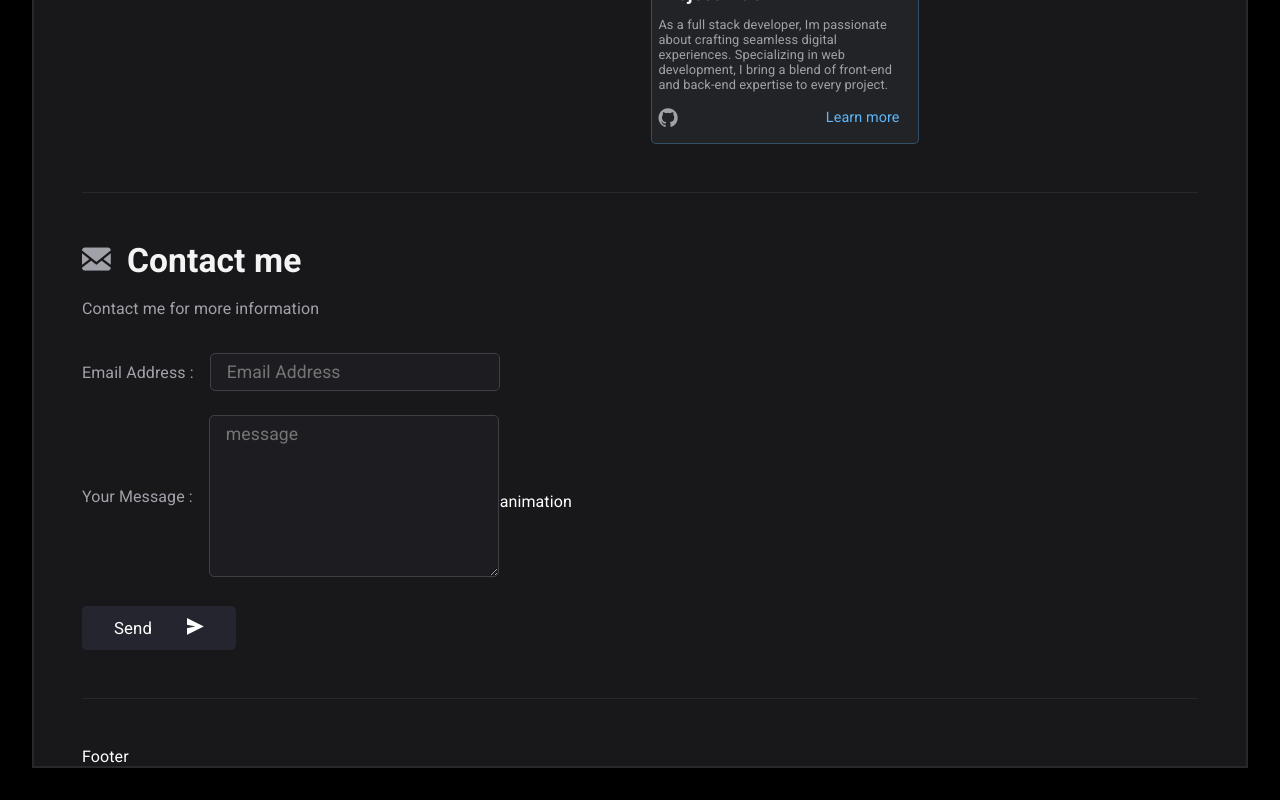
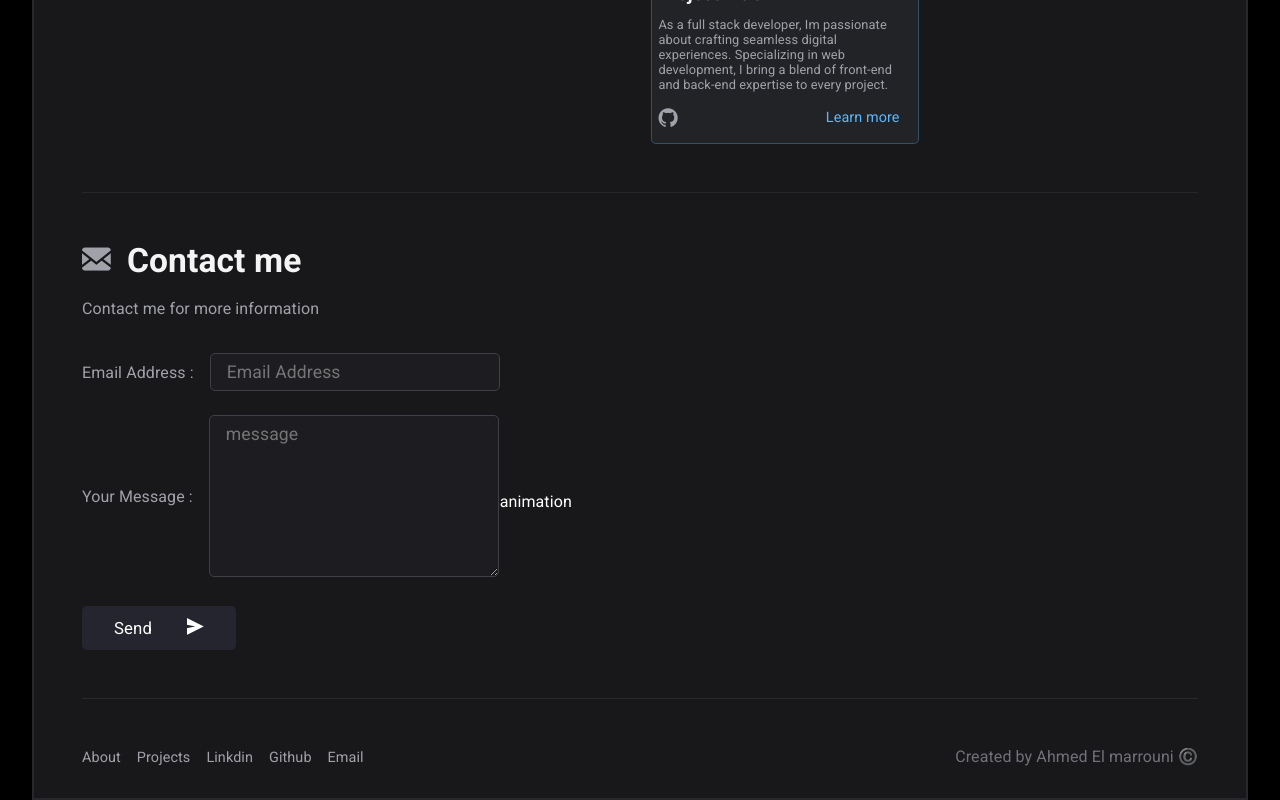
Before and after one commit to Ahmed-elmarrouni/myPortfolio, a React (Vite) app: page / in a window 1280 px wide. Shown: the part 1627-2427 px from the top of the page. Before the commit the page ends 2395 px from the top, so only its background shows below. Built offline with nearby package versions, Linux system fonts and the light colour scheme.

Commit message:
Added Footer section to portfolioio

```diff
--- a/src/components/1-header/Header.jsx
+++ b/src/components/1-header/Header.jsx
@@ -41,8 +41,7 @@
                     <div className="fixed">
                         <ul className='modal'>
                             <li>
-                                <button className='icon-close-outline' onClick={() => { setShowModal(false) }}>
-                                </button>
+                                <button className='icon-close-outline' onClick={() => { setShowModal(false) }}></button>
                             </li>
 
                             <li>
--- a/src/components/5-footer/Footer.jsx
+++ b/src/components/5-footer/Footer.jsx
@@ -4,8 +4,16 @@
     return (
         <>
 
-            <footer>
-                Footer
+            <footer className="flex">
+                <ul className="flex">
+                    <li><a href="">About</a></li>
+                    <li><a href="">Projects</a></li>
+                    <li><a href="">Linkdin</a></li>
+                    <li><a href="">Github</a></li>
+                    <li><a href="">Email</a></li>
+                </ul>
+
+                <p>Created by Ahmed El marrouni  ©️ </p>
             </footer>
         </>
     )
--- a/src/components/5-footer/footer.css
+++ b/src/components/5-footer/footer.css
@@ -1,2 +1,34 @@
-footer{
+footer.flex {
+    justify-content: space-between;
+    padding-bottom: 2rem;
+
 }
+
+footer.flex ul {
+    gap: 1rem;
+}
+
+footer.flex ul a {
+    color: var(--subtitle);
+    font-size: .9rem;
+    font-weight: 400;
+}
+
+footer.flex ul a:hover {
+    color: var(--blue);
+    font-size: 1rem;
+    font-weight: 400;
+
+}
+
+footer.flex p {
+    color: rgb(113 113 122);
+}
+
+
+@media (max-width: 700px) {
+    footer.flex {
+        flex-direction: column;
+        gap: 2rem;
+    }
+}
```
